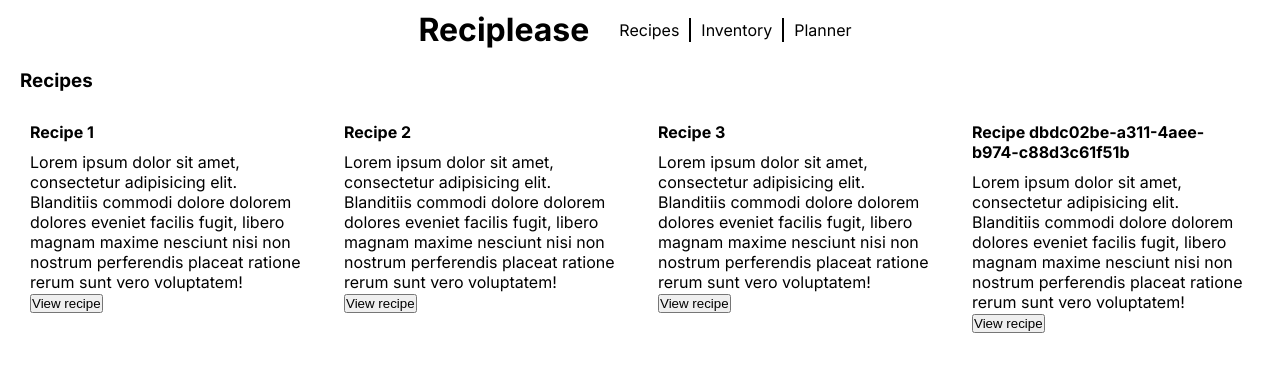
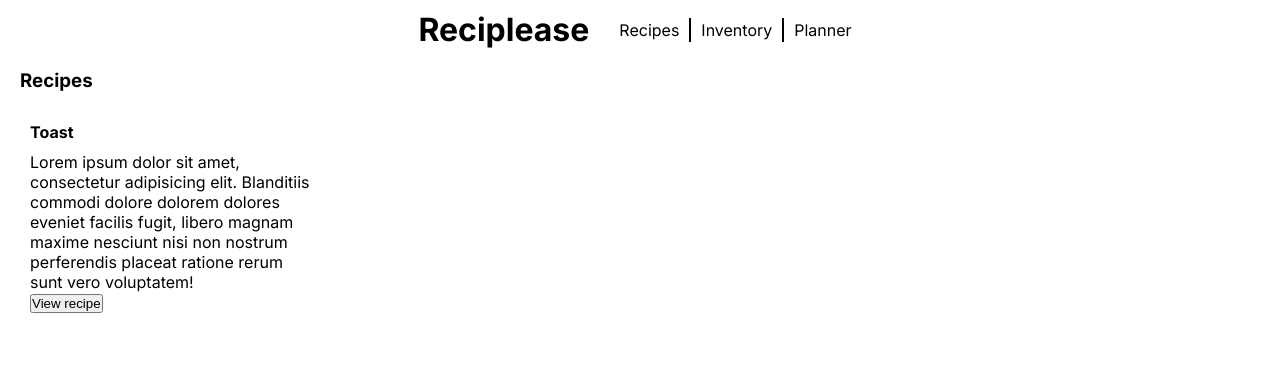
Before and after one commit to reciplease/reciplease-nextjs, a Next.js app: page /recipes in a window 1280 px wide. Shown: the top 372 px of the page. Built offline with nearby package versions, Linux system fonts and the light colour scheme.

Commit message:
Extract types and mock API requests

```diff
--- a/src/components/RecipePreview.tsx
+++ b/src/components/RecipePreview.tsx
@@ -12,7 +12,7 @@ export default function RecipePreview(props: Props) {
     <article className={styles.recipe_preview}>
       {/*TODO image?*/}
       <h4>{props.title}</h4>
-      <p>{props.description}</p>
+      <p>{props.description ?? 'No description found'}</p>
       <Link href={`/recipes/${props.id}`} passHref>
         <button>View recipe</button>
       </Link>
--- /dev/null
+++ b/src/pages/api/recipes/[recipeId].ts
@@ -0,0 +1,13 @@
+import { NextApiRequest, NextApiResponse } from 'next';
+import { recipe } from '@/pages/api/recipes/example';
+
+export default function handler(
+  req: NextApiRequest,
+  res: NextApiResponse<Recipe>
+) {
+  if (req.query.recipeId === recipe.recipeId) {
+    res.status(200).json(recipe);
+  } else {
+    res.status(404);
+  }
+}
--- /dev/null
+++ b/src/pages/api/recipes/example.ts
@@ -0,0 +1,20 @@
+export const recipe: Recipe = {
+  recipeId: 'dbdc02be-a311-4aee-b974-c88d3c61f51b',
+  name: 'Toast',
+  description:
+    'Lorem ipsum dolor sit amet, consectetur adipisicing elit. Blanditiis commodi dolore dolorem dolores eveniet facilis fugit, libero magnam maxime nesciunt nisi non nostrum perferendis placeat ratione rerum sunt vero voluptatem!',
+  ingredients: [
+    {
+      ingredientId: 'c2dc1ad1-f6f9-467a-a0f3-51a5ca6406df',
+      name: 'bread',
+      measure: 'ITEMS',
+      amount: 1,
+    },
+    {
+      ingredientId: '1363607e-c4c3-41a1-a475-feb138a69196',
+      name: 'butter',
+      measure: 'GRAMS',
+      amount: 15,
+    },
+  ],
+};
--- a/src/pages/api/hello.ts
+++ b/src/pages/api/recipes/index.ts
@@ -1,13 +1,10 @@
 // Next.js API route support: https://nextjs.org/docs/api-routes/introduction
 import type { NextApiRequest, NextApiResponse } from 'next';
-
-type Data = {
-  name: string;
-};
+import { recipe } from '@/pages/api/recipes/example';
 
 export default function handler(
   req: NextApiRequest,
-  res: NextApiResponse<Data>
+  res: NextApiResponse<Recipe[]>
 ) {
-  res.status(200).json({ name: 'John Doe' });
+  res.status(200).json([recipe]);
 }
--- /dev/null
+++ b/src/pages/recipes/[recipeId].tsx
@@ -0,0 +1,55 @@
+import Metadata from '@/components/Metadata';
+import styles from '@/pages/recipes/Recipe.module.scss';
+import { GetServerSidePropsContext } from 'next';
+import useSWR from 'swr';
+
+const fetcher = (url: string): Promise<Recipe> =>
+  fetch(url).then((res) => res.json());
+
+interface Props {
+  recipeId: string;
+}
+
+export default function Recipe({ recipeId }: Props) {
+  const { data: recipe, error } = useSWR(`/api/recipes/${recipeId}`, fetcher);
+
+  if (error || !recipe) {
+    return (
+      <>
+        <Metadata title={'No Recipe Found'} description={'No recipe found'} />
+
+        <section className={styles.recipe}>
+          <p>No recipe found</p>
+          <p>{JSON.stringify(recipe)}</p>
+        </section>
+      </>
+    );
+  }
+
+  return (
+    <>
+      <Metadata title={`${recipe.name}`} description={'View recipe'} />
+
+      <section className={styles.recipe}>
+        <h3>Recipe: {recipe.name}</h3>
+        <p>{recipe.description}</p>
+        <h4>Ingredients</h4>
+        <ul>
+          {recipe.ingredients.map((ingredient) => (
+            <li key={ingredient.ingredientId}>
+              {ingredient.name}
+              {' - '}
+              {ingredient.amount} {ingredient.measure.toLowerCase()}
+            </li>
+          ))}
+        </ul>
+      </section>
+    </>
+  );
+}
+
+export function getServerSideProps(context: GetServerSidePropsContext) {
+  return {
+    props: { recipeId: context.params?.recipeId },
+  };
+}
--- a/src/pages/recipes/index.tsx
+++ b/src/pages/recipes/index.tsx
@@ -1,11 +1,27 @@
 import styles from '@/pages/recipes/Recipes.module.scss';
 import RecipePreview from '@/components/RecipePreview';
 import Metadata from '@/components/Metadata';
+import Recipe from '@/pages/recipes/[recipeId]';
+import useSWR from 'swr';
 
-const example_description: string =
-  'Lorem ipsum dolor sit amet, consectetur adipisicing elit. Blanditiis commodi dolore dolorem dolores eveniet facilis fugit, libero magnam maxime nesciunt nisi non nostrum perferendis placeat ratione rerum sunt vero voluptatem!';
+const fetcher = (url: string): Promise<Recipe[]> =>
+  fetch(url).then((res) => res.json());
 
 export default function Recipes() {
+  const { data: recipes, error } = useSWR(`/api/recipes`, fetcher);
+
+  if (error || !recipes) {
+    return (
+      <>
+        <Metadata title={'No Recipes Found'} description={'No recipes found'} />
+
+        <section className={styles.recipes}>
+          <p>No recipes found</p>
+        </section>
+      </>
+    );
+  }
+
   return (
     <>
       <Metadata title={'Recipes'} description={'View recipes'} />
@@ -13,12 +29,12 @@ export default function Recipes() {
       <section className={styles.recipes}>
         <h3 className={styles.recipes_title}>Recipes</h3>
         <ul className={styles.previews}>
-          {[1, 2, 3, 'dbdc02be-a311-4aee-b974-c88d3c61f51b'].map((i) => (
-            <li key={i}>
+          {recipes.map((recipe) => (
+            <li key={recipe.recipeId}>
               <RecipePreview
-                id={`${i}`}
-                title={`Recipe ${i}`}
-                description={example_description}
+                id={`${recipe.recipeId}`}
+                title={recipe.name}
+                description={recipe.description}
               />
             </li>
           ))}
```
Also changed, not shown: src/pages/recipes/[id].tsx (deleted, +0 -78 lines), src/types/reciplease.types.ts (added, +13 -0 lines).
